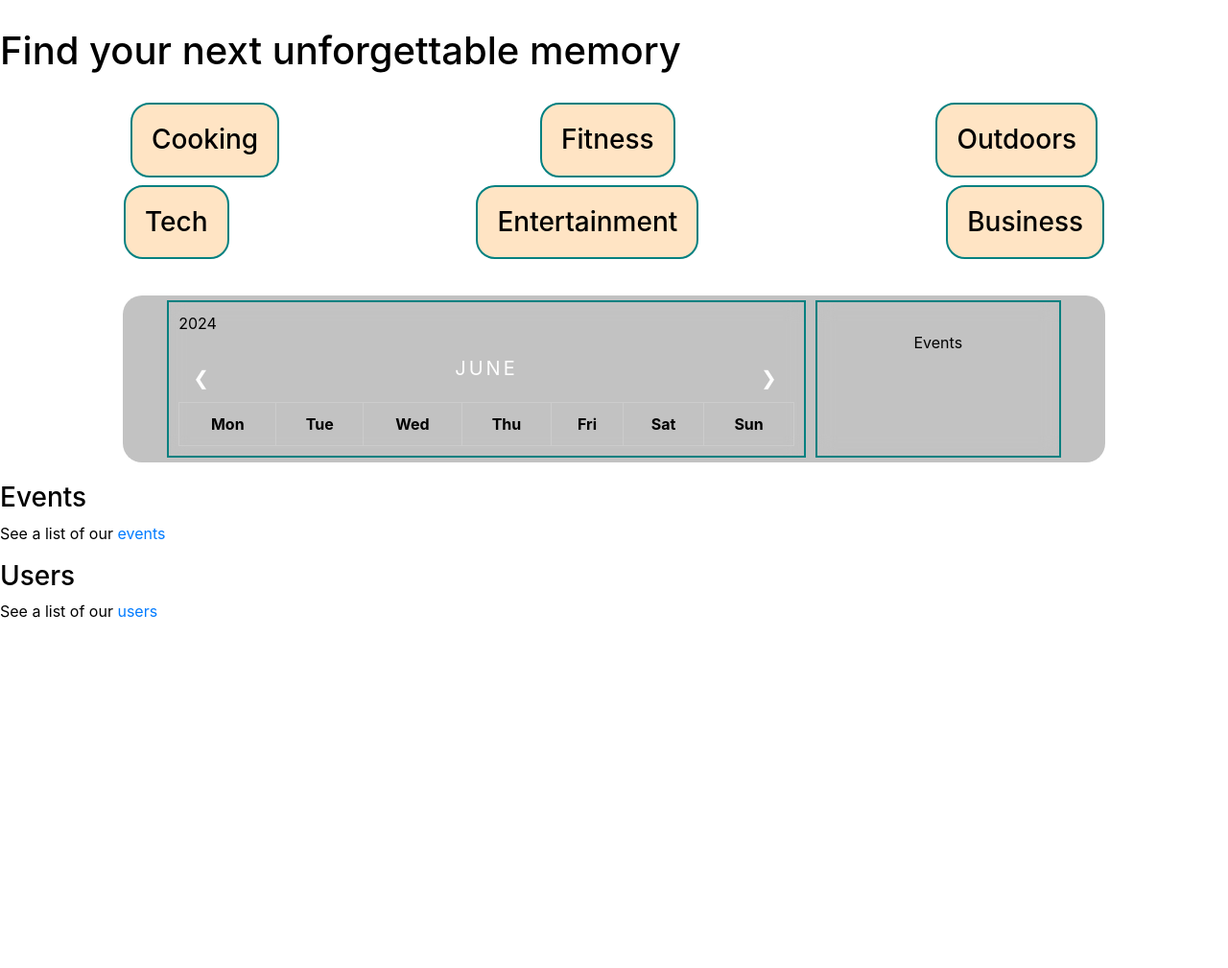
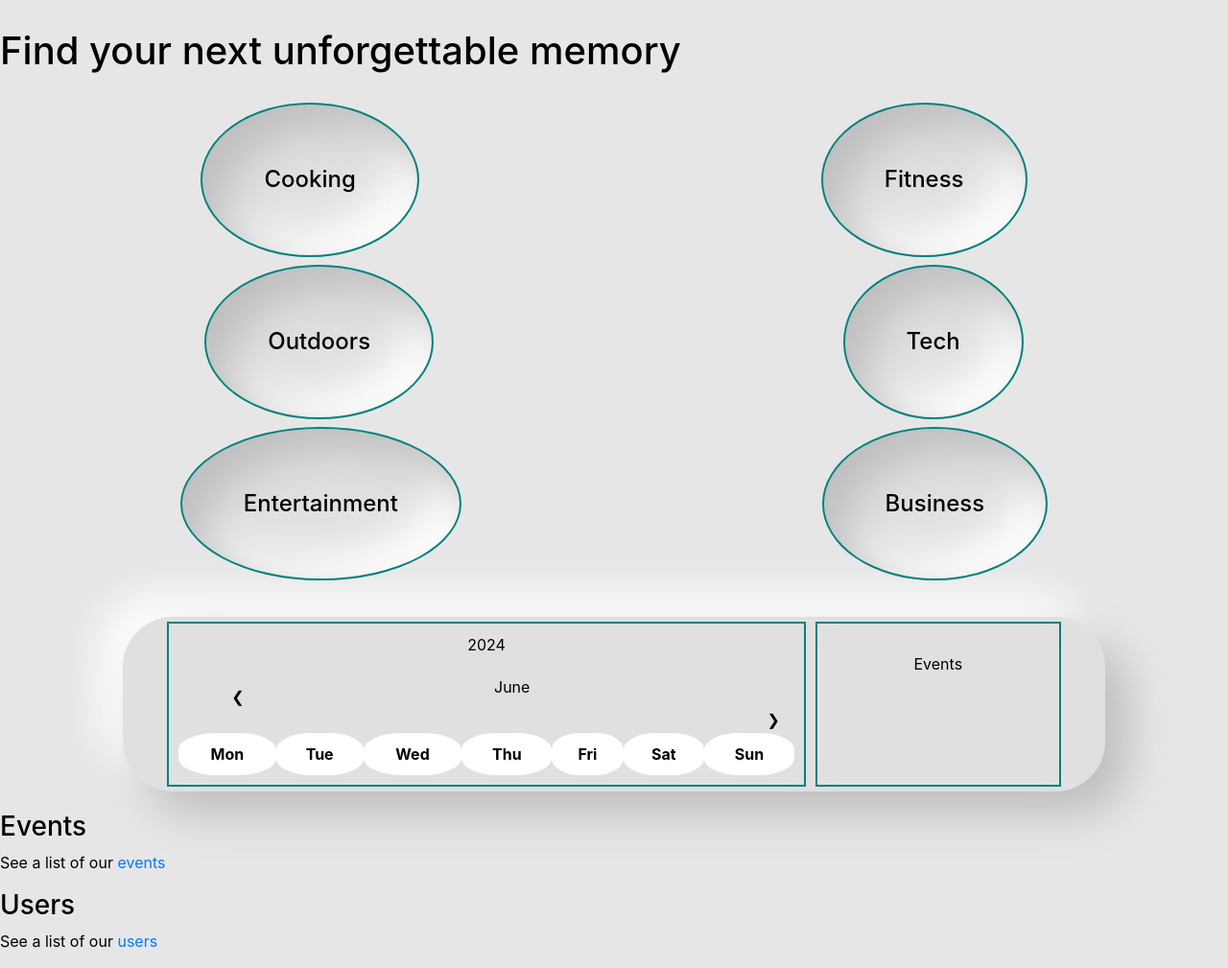
Before and after one commit to SherahIsrael/Evently, a Django app: template evently/eventure/templates/home.html in a window 1280 px wide. Shown: the part 861-1870 px from the top of the page at 96% size. Before the commit the page ends 1505 px from the top, so only its background shows below. Run offline with Django 3.2, Linux system fonts and the light colour scheme; the template is opened without the code that fills it, so the values that code supplies are empty; some libraries are stand-ins or nearby versions.

Commit message:
Flake 8 applied and calendar can go through the months and years

```diff
--- a/evently/eventure/templates/home.html
+++ b/evently/eventure/templates/home.html
@@ -23,12 +23,12 @@
   <h1>Find your next unforgettable memory</h1>
 
   <div id="topic">
-    <h3 class="topics">Cooking</h3>
-    <h3 class="topics">Fitness</h3>
-    <h3 class="topics">Outdoors</h3>
-    <h3 class="topics">Tech</h3>
-    <h3 class="topics">Entertainment</h3>
-    <h3 class="topics">Business</h3>
+    <h4 class="topics">Cooking</h4>
+    <h4 class="topics">Fitness</h4>
+    <h4 class="topics">Outdoors</h4>
+    <h4 class="topics">Tech</h4>
+    <h4 class="topics">Entertainment</h4>
+    <h4 class="topics">Business</h4>
   </div>
 
   <div id="calendarAndEvents">
@@ -36,12 +36,12 @@
       <div id="currentYear"></div>
       <div id="month">
         <ul>
-          <li class="prevMonth">&#10094;</li>
-          <li class="nextMonth">&#10095;</li>
+          <li class="arrow" id="prevMonth">&#10094;</li>
           <li><span id="currentMonth"></span></li>
+          <li class="arrow" id="nextMonth">&#10095;</li>
         </ul>
       </div>
-      <table class="calendar-table" id="calendar-table">
+      <table class="calendarTable" id="calendarTable">
         <thead>
             <tr>
                 <th>Mon</th>
@@ -53,7 +53,7 @@
                 <th>Sun</th>
             </tr>
         </thead>
-        <tbody id="calendar-body">
+        <tbody id="calendarBody">
             <!-- Calendar will be dynamically generated here -->
         </tbody>
       </table>
--- a/evently/eventure/urls.py
+++ b/evently/eventure/urls.py
@@ -1,5 +1,6 @@
 from django.urls import path
 from . import views
+
 
 # app_name = "eventure"
 urlpatterns = [
--- a/evently/productionfiles/designs.css
+++ b/evently/productionfiles/designs.css
@@ -1,5 +1,5 @@
 body {
-  background-color: white;
+  background-color: rgb(230, 230, 230);
   color: black;
 }
 
@@ -80,7 +80,7 @@
 
 .topics {
   background-color: bisque;
-  padding: 20px;
+  padding: 5%;
   border: 2px solid teal;
   border-radius: 20px;
   display: flexbox;
@@ -89,6 +89,10 @@
   max-width: 25%;
   margin-left: 10%;
   margin-right: 10%;
+  border-radius: 50%;
+  background: #e0e0e0;
+  box-shadow: inset 23px 23px 46px #bebebe,
+            inset -23px -23px 46px #ffffff;
 }
 
 /* Calendar and Events Section */
@@ -100,8 +104,13 @@
   margin: auto;
   margin-top: 20px;
   margin-bottom: 20px;
-  background-color: rgb(194, 194, 194);
+  background-color: rgb(199, 193, 193);
   border-radius: 20px;
+  text-align: center;
+  border-radius: 52px;
+  background: #e0e0e0;
+  box-shadow:  23px 23px 46px #bebebe,
+             -23px -23px 46px #ffffff;
 }
 
 #calendar {
@@ -113,23 +122,11 @@
   background-color: 255,255,255,0.25;
   -webkit-backdrop-filter: blur(10px);
   backdrop-filter: blur(10px);
-  /* display: flex;
-  flex-wrap: wrap;
-  justify-content: space-around; */
 }
 
 #year, #month, .eventHeading {
   width: 100%;
 }
-
-/*
-.weekDays, .dates {
-  max-width: 10%;
-  border-radius: 40%;
-  background-color: white;
-  padding: 3px;
-}
-*/
 
 /* Month */
 #year, #month, .eventHeading {
@@ -138,70 +135,46 @@
   text-align: center;
 }
 
-/* Month list */
-#month ul {
-  margin: 0;
-  padding: 0;
-}
-
-#month ul li {
-  color: white;
-  font-size: 20px;
-  text-transform: uppercase;
-  letter-spacing: 3px;
-}
-
 /* Previous button inside month header */
-#month .prevMonth {
+#prevMonth {
   float: left;
   padding-top: 10px;
 }
 
-/* Next button */
-#month .nextMonth {
-  float: right;
-  padding-top: 10px;
+table {
+  border-collapse: collapse;
 }
 
-/* Weekdays (Mon-Sun) */
-.weekdays ul {
-  margin: 0;
-  padding: 10px 0;
+.calendarTable {
+  width: 100%;
+  border-collapse: collapse;
 }
-
-.weekdays ul li {
-  display: inline-block;
-  width: 13.6%;
-  color: #666;
+.calendarTable th, .calendarTable td {
+  padding: 10px;
   text-align: center;
-  background-color:#ddd;
+  background-color: white;
   border-radius: 40%;
 }
 
-/* Days (1-31) */
-.dates ul {
-  padding: 10px 0;
-
-  margin: 0;
+.eventDay {
+  position: relative;
 }
 
-.dates ul li {
-  list-style-type: none;
-  display: inline-block;
-  width: 13.6%;
-  text-align: center;
-  margin-bottom: 5px;
-  font-size:12px;
-  color: #777;
-  background: #eee;
-  border-radius: 40%;
+.eventDot {
+  position: absolute;
+  bottom: 5px;
+  left: 50%;
+  transform: translateX(-50%);
+  width: 10px;
+  height: 10px;
+  background-color: red;
+  border-radius: 50%;
 }
 
-/* Highlight the "current" day */
-.dates ul li .activeDate {
-  padding: 5px;
-  background: #1abc9c;
-  color: rgba(128, 128, 128, 0.5) !important
+/* Next button */
+#nextMonth {
+  float: right;
+  padding-top: 10px;
 }
 
 /* Events Display */
@@ -215,35 +188,3 @@
   -webkit-backdrop-filter: blur(10px);
   backdrop-filter: blur(10px);
 }
-
-
-
-
-
-
-table {
-  border-collapse: collapse;
-}
-
-.calendar-table {
-  width: 100%;
-  border-collapse: collapse;
-}
-.calendar-table th, .calendar-table td {
-  border: 1px solid #ccc;
-  padding: 10px;
-  text-align: center;
-}
-.event-day {
-  position: relative;
-}
-.event-dot {
-  position: absolute;
-  bottom: 5px;
-  left: 50%;
-  transform: translateX(-50%);
-  width: 10px;
-  height: 10px;
-  background-color: red;
-  border-radius: 50%;
-}
```
Also changed, not shown: evently/eventure/models.py (+17 -15 lines), evently/eventure/tests/test_url.py (+1 -0 lines), evently/eventure/views.py (+27 -25 lines), evently/productionfiles/calendarCreation.js (+65 -36 lines).
